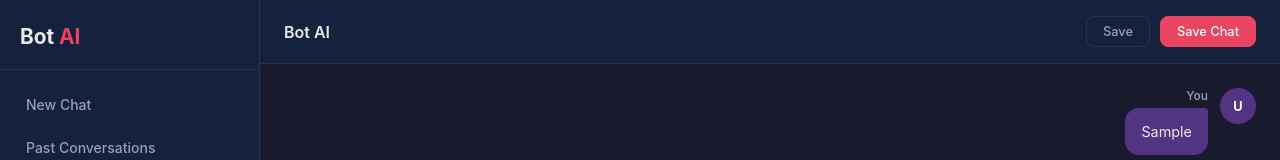
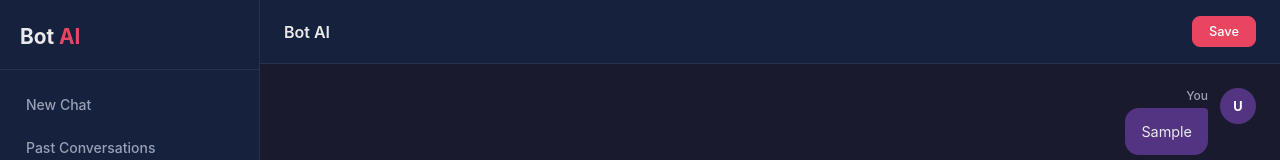
Before and after one commit to akshattsharma/aibot, a React (Create React App) app: page / in a window 1280 px wide. Both pictures are taken after typing "Sample" into the empty fields and a click on the button "Ask". Shown: the top 160 px of the page. Built offline with nearby package versions, Linux system fonts and the light colour scheme.

Commit message:
fix: single save button, no modal, saves directly to localStorage

```diff
--- a/src/pages/Chat.js
+++ b/src/pages/Chat.js
@@ -1,6 +1,5 @@
 import React, { useState, useRef, useEffect } from 'react';
 import { useNavigate } from 'react-router-dom';
-import SaveModal from '../components/SaveModal';
 import { useApp } from '../AppContext';
 import botData from '../botData';
 
@@ -26,7 +25,6 @@ function getAnswer(question) {
 function Chat() {
   const [messages, setMessages] = useState([]);
   const [input, setInput] = useState('');
-  const [showSaveModal, setShowSaveModal] = useState(false);
   const [thumbs, setThumbs] = useState({});
   const chatEndRef = useRef(null);
   const { conversations, saveConversation } = useApp();
@@ -49,20 +47,11 @@ function Chat() {
     setThumbs(prev => ({ ...prev, [msgId]: prev[msgId] === type ? null : type }));
   };
 
-  // Direct save — no modal, saves immediately to localStorage then goes to /history
-  const handleDirectSave = () => {
+  // Single save button — type="button", saves directly to localStorage, no modal
+  const handleSave = () => {
     if (messages.length === 0) return;
     const msgsWithFeedback = messages.map(m => ({ ...m, thumb: thumbs[m.id] || null }));
     saveConversation(msgsWithFeedback, { rating: 0, comment: '' });
-    setMessages([]);
-    setThumbs({});
-    navigate('/history');
-  };
-
-  const handleSave = (feedback) => {
-    const msgsWithFeedback = messages.map(m => ({ ...m, thumb: thumbs[m.id] || null }));
-    saveConversation(msgsWithFeedback, feedback);
-    setShowSaveModal(false);
     setMessages([]);
     setThumbs({});
     navigate('/history');
@@ -96,24 +85,9 @@ function Chat() {
           <h1>Bot AI</h1>
           <div className="topbar-actions">
             {messages.length > 0 && (
-              <>
-                {/* Direct save button — type="button", saves without modal */}
-                <button
-                  type="button"
-                  className="topbar-btn"
-                  onClick={handleDirectSave}
-                >
-                  Save
-                </button>
-                {/* Save with feedback modal */}
-                <button
-                  type="button"
-                  className="topbar-btn primary"
-                  onClick={() => setShowSaveModal(true)}
-                >
-                  Save Chat
-                </button>
-              </>
+              <button type="button" className="topbar-btn primary" onClick={handleSave}>
+                Save
+              </button>
             )}
           </div>
         </header>
@@ -164,10 +138,6 @@ function Chat() {
           </form>
         </div>
       </div>
-
-      {showSaveModal && (
-        <SaveModal onSave={handleSave} onCancel={() => setShowSaveModal(false)} />
-      )}
     </div>
   );
 }
```
